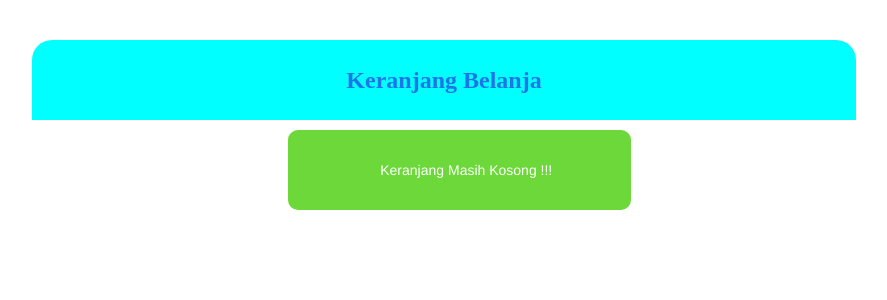
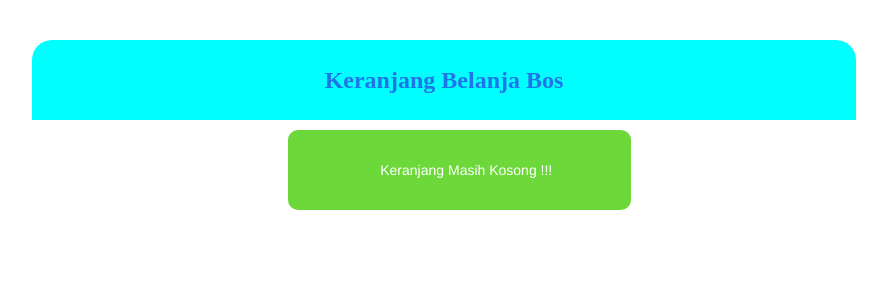
Before and after one commit to mursidin14/toko-online.com, a PHP site: page /keranjang.php in a window 1280 px wide. Shown: the part 120-420 px from the top of the page, without its empty margins (196-1083 px from the left). Run offline with PHP 8.4, Linux system fonts and the light colour scheme; the visitor is signed in with stand-in values (Sample User, id 1); data that the repository does not hold is empty; some libraries are stand-ins or nearby versions.

Commit message:
perubahan di index

```diff
--- a/keranjang.php
+++ b/keranjang.php
@@ -25,7 +25,7 @@
         <table class="table">
           <thead>
             <tr>
-              <h3 style="font-family: Forte; color:"><strong>Keranjang Belanja</strong></h3>
+              <h3 style="font-family: Forte; color:"><strong>Keranjang Belanja Bos</strong></h3>
             </tr>
           </thead>
           <tbody>
```
